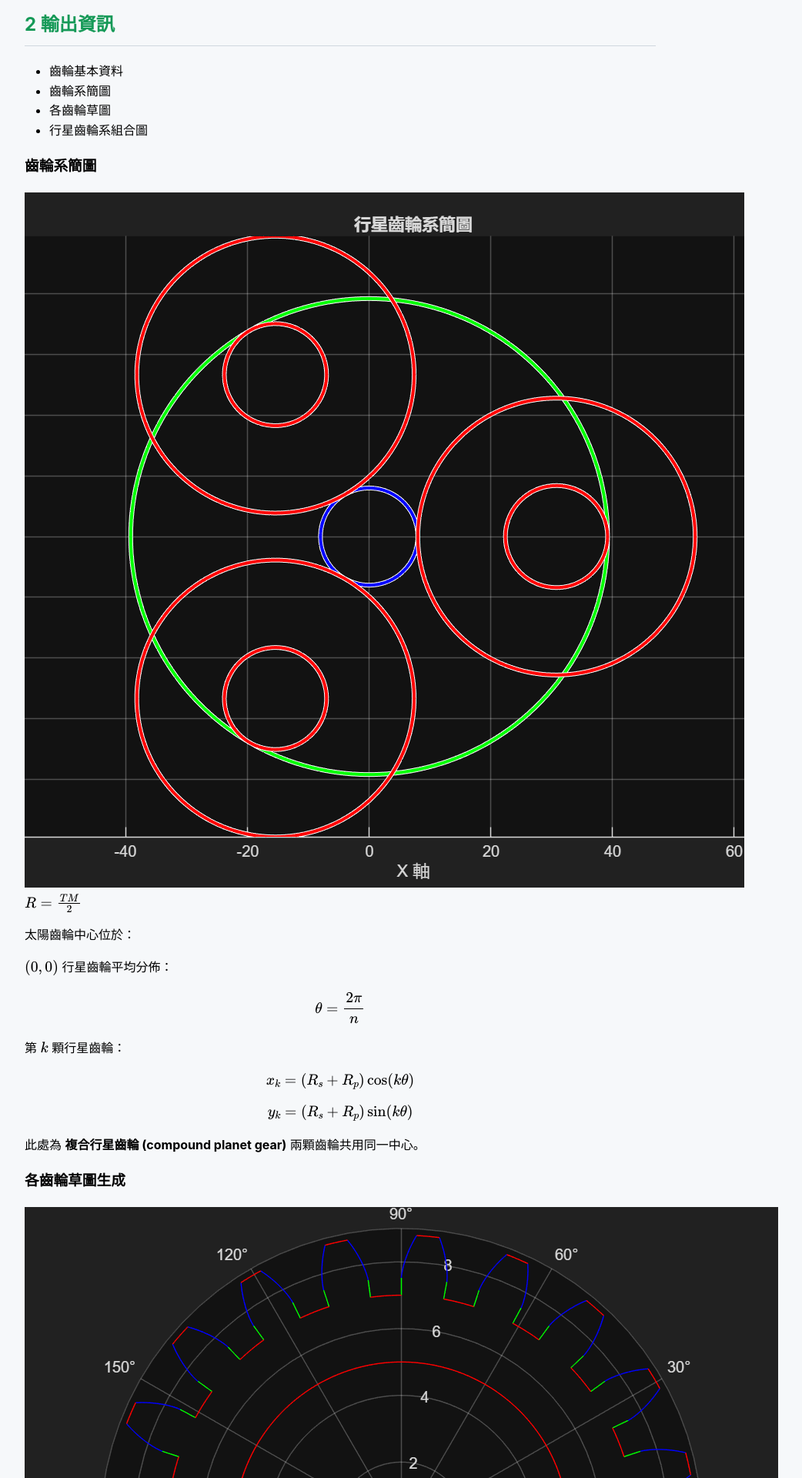
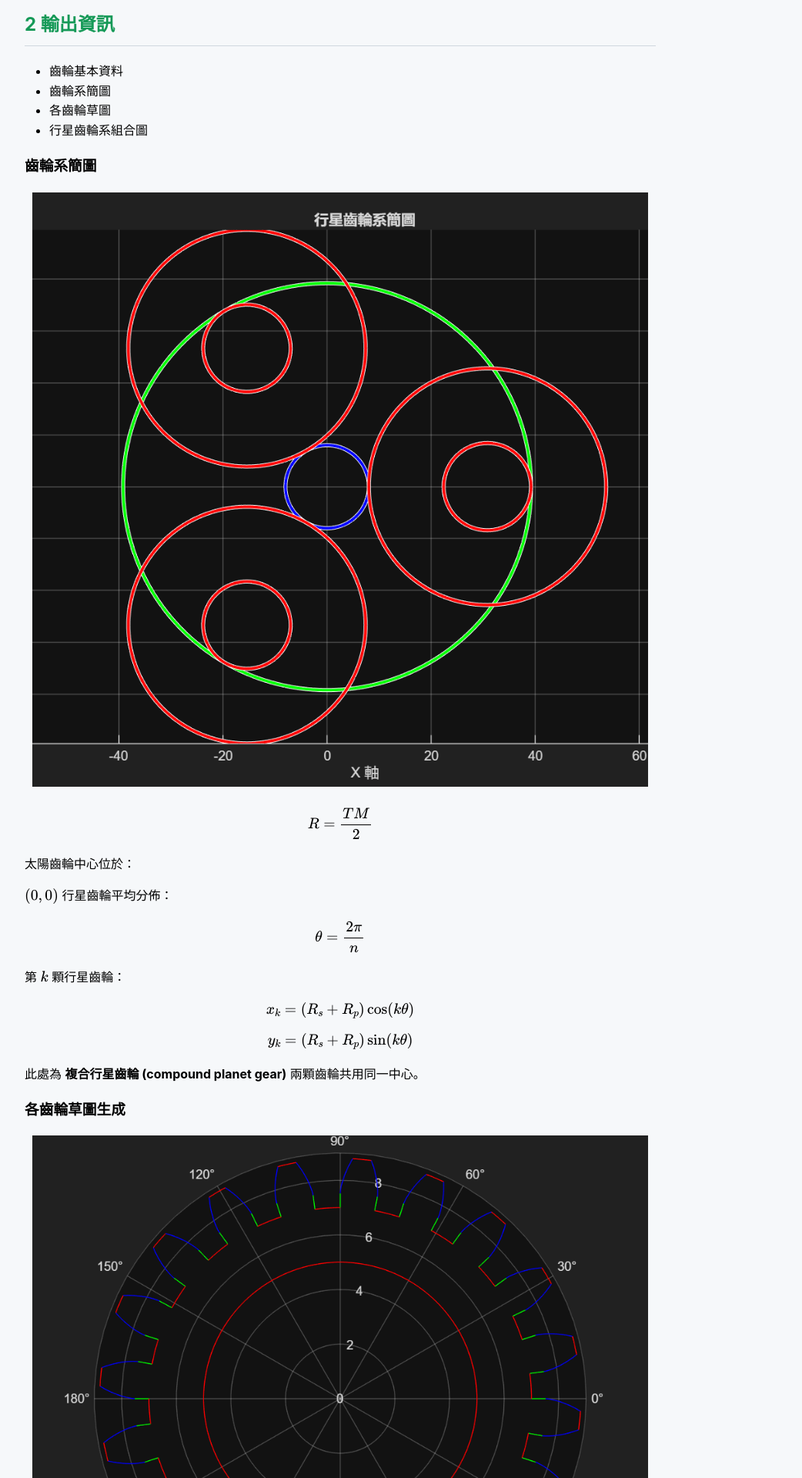
Before and after one commit to TaiwanTechRacing/Design-Reference, a Jekyll site: the page built from open/Trans_acc/Gear_system_Designer/gear_sys.md, in a window 1280 px wide. Shown: the part 1434-3354 px from the top of the page at 77% size, without its empty margins (198-1240 px from the left). Built offline with Jekyll 4.4.1, drawn with Linux system fonts in a browser that asks for light colours; our own code applies the rules of GitHub Pages for plain Markdown files.

Commit message:
fix png img

```diff
--- a/open/Trans_acc/Gear_system_Designer/gear_sys.md
+++ b/open/Trans_acc/Gear_system_Designer/gear_sys.md
@@ -67,7 +67,12 @@ ad = [10,10,10,tip_diameter(M, Tr)];
 * 行星齒輪系組合圖
 
 ### 齒輪系簡圖
-![alt text](img/image-1.png)
+
+<div style="text-align: center;">
+<img src="img/image-1.png" alt="image" width="800">
+</div>
+
+
 $$
 R = \frac{T M}{2}
 $$
@@ -99,7 +104,10 @@ $$
 兩顆齒輪共用同一中心。
 
 ### 各齒輪草圖生成
-![alt text](img/image.png)
+
+<div style="text-align: center;">
+<img src="img/image.png" alt="image" width="800">
+</div>
 
 生成每一顆齒輪的 **齒形草圖**。
 
@@ -110,7 +118,11 @@ $$
 * 軸孔
 
 ### 齒輪系組合圖
-![alt text](img/image-2.png)
+
+<div style="text-align: center;">
+<img src="img/image-2.png" alt="image" width="800">
+</div>
+
 可用於：
 
 * CAD設計前檢查
```
Also changed, not shown: open/Trans_acc/Acc.md (+5 -1 lines), open/Trans_acc/Gear_Designer/Gear_Design_Interface.md (+3 -1 lines).
